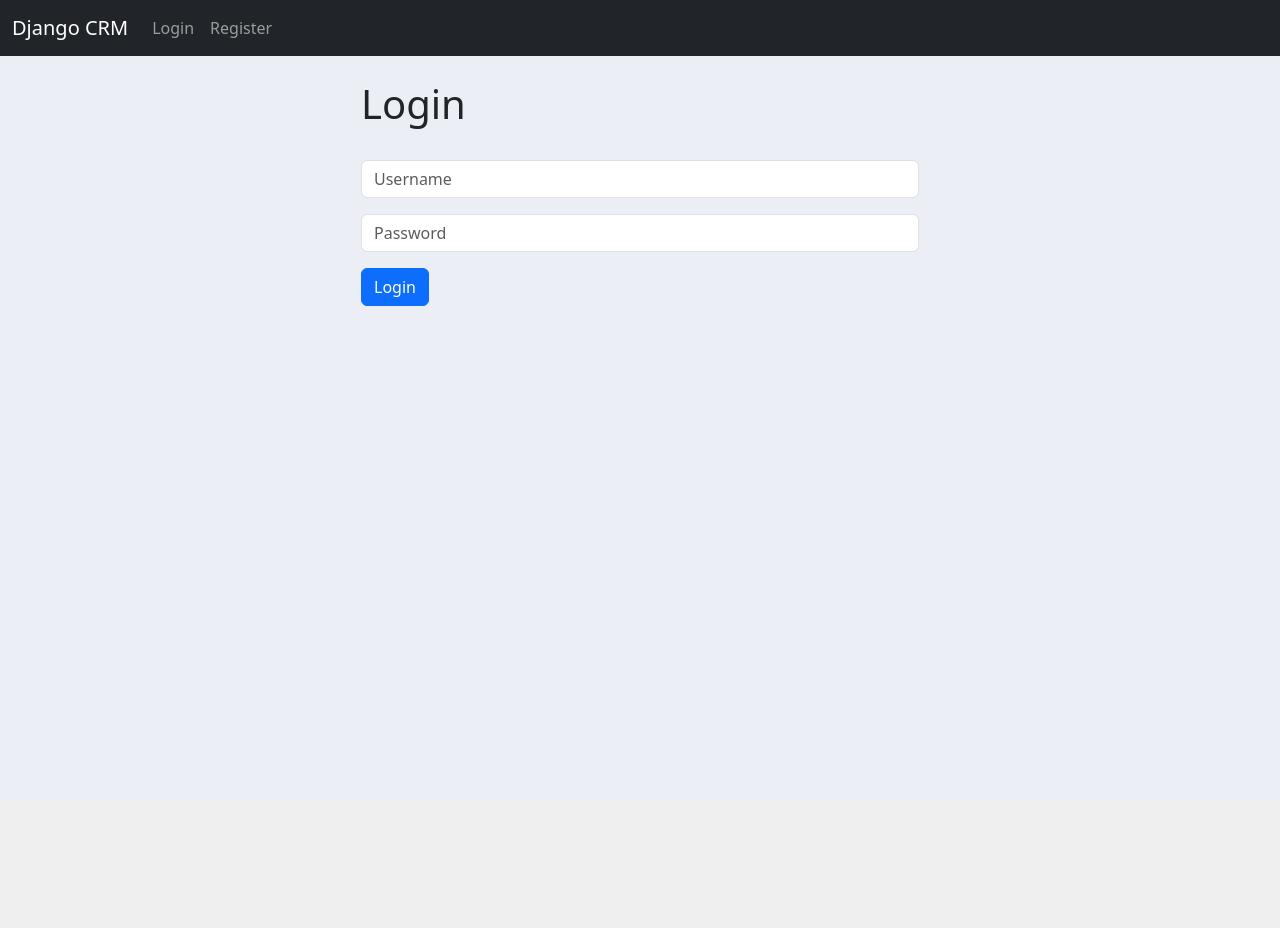
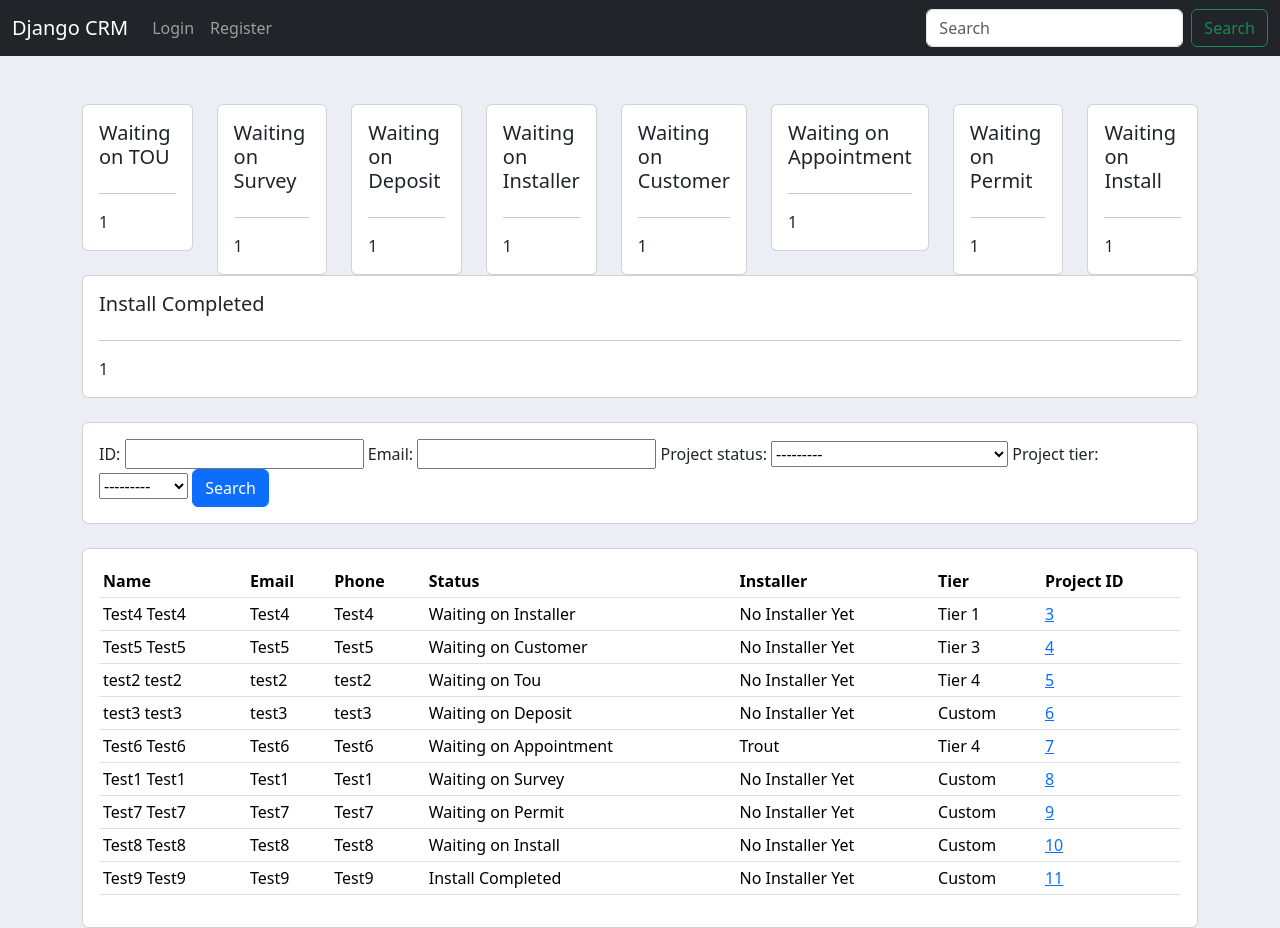
Before and after one commit to rrvillareal23/Django-CRM, a Django app: page / in a window 1280 px wide. Before the commit the page ends 306 px from the top, so only its background shows below. Run offline with Django 4.2, Linux system fonts and the light colour scheme; data comes from the database, SQL or seed files in the repository; both versions use the stored data as it was after the commit.

Commit message:
Updated search function

```diff
--- a/CRM/settings.py
+++ b/CRM/settings.py
@@ -38,6 +38,7 @@ INSTALLED_APPS = [
     "django.contrib.messages",
     "django.contrib.staticfiles",
     "website",
+    "django_filters",
 ]
 
 MIDDLEWARE = [
--- /dev/null
+++ b/website/filters.py
@@ -0,0 +1,12 @@
+import django_filters
+
+from .models import *
+
+class OrderFilter(django_filters.FilterSet):
+    class Meta:
+        model = Record
+        fields = [
+            'id',
+            'email',
+            'project_status',
+            'project_tier']
--- a/website/models.py
+++ b/website/models.py
@@ -1,12 +1,14 @@
 from django.db import models
 
 PROJECT_STATUS = [
+    ('Waiting on Tou', 'WAITING ON TOU'),
     ('Waiting on Survey', 'WAITING ON SURVEY'),
-    ('Waiting on Tou', 'WAITING ON TOU'),
     ('Waiting on Deposit', 'WAITING ON DEPOSIT'),
     ('Waiting on Installer', 'WAITING ON INSTALLER'),
     ('Waiting on Customer', 'WAITING ON CUSTOMER'),
-    ('Waiting on Install Date', 'WAITING ON INSTALL DATE'),
+    ('Waiting on Appointment', 'WAITING ON APPOINTMENT'),
+    ('Waiting on Permit', 'WAITING ON PERMIT'),
+    ('Waiting on Install', 'WAITING ON INSTALL'),
     ('Install Completed', 'INSTALL COMPLETED'),
 ]
 
--- a/website/templates/home.html
+++ b/website/templates/home.html
@@ -1,112 +1,147 @@
 {% extends "base.html" %}
 
-{%block content%}
+{% block content %}
+
+<br>
+
+<div class="row">
+	<div class="col-md">
+		<div class="card card-body">
+			<h5>Waiting on TOU</h5>
+			<hr>
+      {{ waiting_on_tou }}
+
+		</div>
+	</div>
+
+	<div class="col-md">
+		<div class="card card-body">
+			<h5>Waiting on Survey</h5>
+			<hr>
+      {{ waiting_on_survey }}
 
 
-    {% if user.is_authenticated %}
+		</div>
+	</div>
 
-    <h1>Customers</h1>
-    <br>
+  <div class="col-md">
+		<div class="card card-body">
+			<h5>Waiting on Deposit</h5>
+			<hr>
 
-    <table class="table table-striped table-hover table-bordered table-sm">
-      <thead class = "table-dark">
-        <tr>
-          <th scope="col">Name</th>
-          <th scope="col">Email</th>
-          <th scope="col">Phone</th>
-          <th scope="col">Address</th>
-          <th scope="col">City</th>
-          <th scope="col">State</th>
-          <th scope="col">Zipcode</th>
-          <th scope="col">Create At</th>
-          <th scope="col">Installer</th>
-          <th scope="col">Tier</th>
-          <th scope="col">Status</th>
+      {{ waiting_on_deposit }}
 
-          <th scope="col">ID</th>
-        </tr>
-      </thead>
-      <tbody>
+		</div>
+	</div>
+
+  <div class="col-md">
+		<div class="card card-body">
+			<h5>Waiting on Installer</h5>
+			<hr>
+      {{ waiting_on_installer }}
+
+		</div>
+	</div>
+
+	<div class="col-md">
+		<div class="card card-body">
+			<h5>Waiting on Customer</h5>
+			<hr>
+      {{ waiting_on_customer }}
+
+		</div>
+	</div>
+
+  <div class="col-md">
+		<div class="card card-body">
+			<h5>Waiting on Appointment</h5>
+			<hr>
+      {{ waiting_on_appointment }}
+
+		</div>
+	</div>
+
+  <div class="col-md">
+		<div class="card card-body">
+			<h5>Waiting on Permit</h5>
+			<hr>
+      {{ waiting_on_permit }}
+
+		</div>
+	</div>
+
+  <div class="col-md">
+		<div class="card card-body">
+			<h5>Waiting on Install</h5>
+			<hr>
+      {{ waiting_on_install }}
+
+		</div>
+	</div>
+
+  <div class="col-md">
+		<div class="card card-body">
+			<h5> Install Completed</h5>
+			<hr>
+      {{ install_completed }}
+
+		</div>
+	</div>
+
+</div>
+
+
+<br>
+<div class="row">
+	<div class="col">
+		<div class="card card-body">
+
+			<form method="get">
+        {{ myFilter.form }}
+
+		    <button class="btn btn-primary" type="submit">Search</button>
+		  </form>
+		</div>
+	</div>
+
+</div>
+<br>
+
+<div class="row">
+	<div class="col-md">
+		<div class="card card-body">
+			<table class="table table-sm">
+				<tr>
+					<th>Name</th>
+					<th>Email</th>
+          <th>Phone</th>
+					<th>Status</th>
+					<th>Installer</th>
+					<th>Tier</th>
+					<th>Project ID</th>
+				</tr>
+
+				<tbody>
           {% if records %}
           {% for record in records %}
           <tr>
             <td>{{ record.first_name }} {{ record.last_name }}</td>
             <td>{{ record.email }}</td>
             <td>{{ record.phone }}</td>
-            <td>{{ record.address }}</td>
-            <td>{{ record.city }}</td>
-            <td>{{ record.state }}</td>
-            <td>{{ record.zipcode }}</td>
-            <td>{{ record.created_at }}</td>
+            <td>{{ record.project_status }}</td>
             <td>{{ record.installer_name }}</td>
             <td>{{ record.project_tier }}</td>
-            <td>{{ record.project_status }}</td>
-
             <td><a href="{% url 'record' record.id %}">{{ record.id }}</a></td>
 
           </tr>
 
           {% endfor %}
-        {% endif %}
-      </tbody>
-    </table>
+          {% endif %}
+          </tbody>
 
-    <h1>Installers</h1>
-    <table class="table table-striped table-hover table-bordered table-sm">
-      <thead class = "table-dark">
-        <tr>
-          <th scope="col">Company Name</th>
-          <th scope="col">Email</th>
-          <th scope="col">Phone</th>
-          <th scope="col">Address</th>
-          <th scope="col">City</th>
-          <th scope="col">State</th>
-          <th scope="col">Zipcode</th>
-          <th scope="col">License #</th>
-          <th scope="col">ID</th>
-        </tr>
-      </thead>
-      <tbody>
-          {% if installers %}
-          {% for installer in installers %}
-          <tr>
-            <td>{{ installer.company_name }}</td>
-            <td>{{ installer.email }}</td>
-            <td>{{ installer.phone }}</td>
-            <td>{{ installer.address }}</td>
-            <td>{{ installer.city }}</td>
-            <td>{{ installer.state }}</td>
-            <td>{{ installer.zipcode }}</td>
-            <td>{{ installer.license_number }}</td>
-            <td>{{ installer.id }}</td>
+			</table>
+		</div>
+	</div>
+</div>
 
-
-
-          </tr>
-
-          {% endfor %}
-        {% endif %}
-      </tbody>
-    </table>
-
-    {% else %}
-    <div class = "col-md-6 offset-md-3">
-
-      <h1>Login</h1>
-      <br>
-      <form method="POST" action={% url 'home' %}>
-        {% csrf_token %}
-
-            <div class="mb-3">
-              <input type="text" class="form-control" name="username" placeholder="Username" required>
-            </div>
-            <div class="mb-3">
-              <input type="password" class="form-control" name="password" placeholder="Password" required>
-            </div>
-            <button type="submit" class="btn btn-primary">Login</button>
-
-        </form>
-    </div>
-{% endif %}
-
-{%endblock%}
+{% endblock %}
--- a/website/templates/navbar.html
+++ b/website/templates/navbar.html
@@ -11,9 +11,6 @@
 
             <li class="nav-item">
               <a class="nav-link" href="{% url 'add_record' %}">Add Record</a>
-            </li>
-            <li class="nav-item">
-              <a class="nav-link" href="{% url 'customer' %}">Customer</a>
             </li>
 
             <li class="nav-item">
@@ -34,6 +31,10 @@
 
           {% endif %}
         </ul>
+        <form class="d-flex" role="search">
+          <input class="form-control me-2" name ="q" type="search" placeholder="Search" aria-label="Search">
+          <button class="btn btn-outline-success my-2 my-sm-0" type="submit">Search</button>
+        </form>
       </div>
     </div>
   </nav>
--- a/website/urls.py
+++ b/website/urls.py
@@ -3,7 +3,6 @@ from . import views
 
 urlpatterns = [
     path("", views.home, name='home'),
-    path("customer/", views.customer, name='customer'),
     path("installer_dashboard/", views.installer_dashboard, name='installer_dashboard'),
     path("logout/", views.logout_user, name='logout'),
     path("register/", views.register_user, name='register'),
--- a/website/views.py
+++ b/website/views.py
@@ -3,6 +3,7 @@ from django.contrib.auth import authenticate, login, logout
 from django.contrib import messages
 from .forms import SignUpForm, AddRecordForm
 from .models import Record, Installer
+from .filters import OrderFilter
 
 from .decorators import allowed_user
 
@@ -13,6 +14,34 @@ from .decorators import allowed_user
 def home(request):
     records = Record.objects.all()
     installers = Installer.objects.all()
+
+    myFilter = OrderFilter(request.GET, queryset=records)
+    records = myFilter.qs
+
+    waiting_on_tou = records.filter(project_status='Waiting on Tou').count()
+    waiting_on_survey = records.filter(project_status='Waiting on Survey').count()
+    waiting_on_deposit = records.filter(project_status='Waiting on Deposit').count()
+    waiting_on_installer = records.filter(project_status='Waiting on Installer').count()
+    waiting_on_customer = records.filter(project_status='Waiting on Customer').count()
+    waiting_on_appointment = records.filter(project_status='Waiting on Appointment').count()
+    waiting_on_permit = records.filter(project_status='Waiting on Permit').count()
+    waiting_on_install = records.filter(project_status='Waiting on Install').count()
+    install_completed = records.filter(project_status='Install Completed').count()
+
+    context = {
+        'records': records,
+        'installers': installers,
+        'waiting_on_tou': waiting_on_tou,
+        'waiting_on_survey': waiting_on_survey,
+        'waiting_on_deposit': waiting_on_deposit,
+        'waiting_on_installer': waiting_on_installer,
+        'waiting_on_customer': waiting_on_customer,
+        'waiting_on_appointment': waiting_on_appointment,
+        'waiting_on_permit': waiting_on_permit,
+        'waiting_on_install': waiting_on_install,
+        'install_completed': install_completed,
+        'myFilter': myFilter
+    }
 
     #check to see if loggin in
     if request.method == "POST":
@@ -29,14 +58,10 @@ def home(request):
             messages.warning(request, "Error logging in, please try again...", extra_tags="danger")
             return redirect('home')
     else:
-        return render(request, 'home.html', {'records':records, 'installers':installers})
-
-def customer(request):
-    return render(request,'customer.html')
+        return render(request, 'home.html', context)
 
 def installer_dashboard(request):
     return render(request,'installer_dashboard.html')
-
 
 
 def logout_user(request):
```
Also changed, not shown: website/templates/customer.html (deleted, +0 -80 lines), website/templates/installer_dashboard.html (+43 -1 lines), website/templates/installer_status.html (deleted, +0 -44 lines), db.sqlite3.
